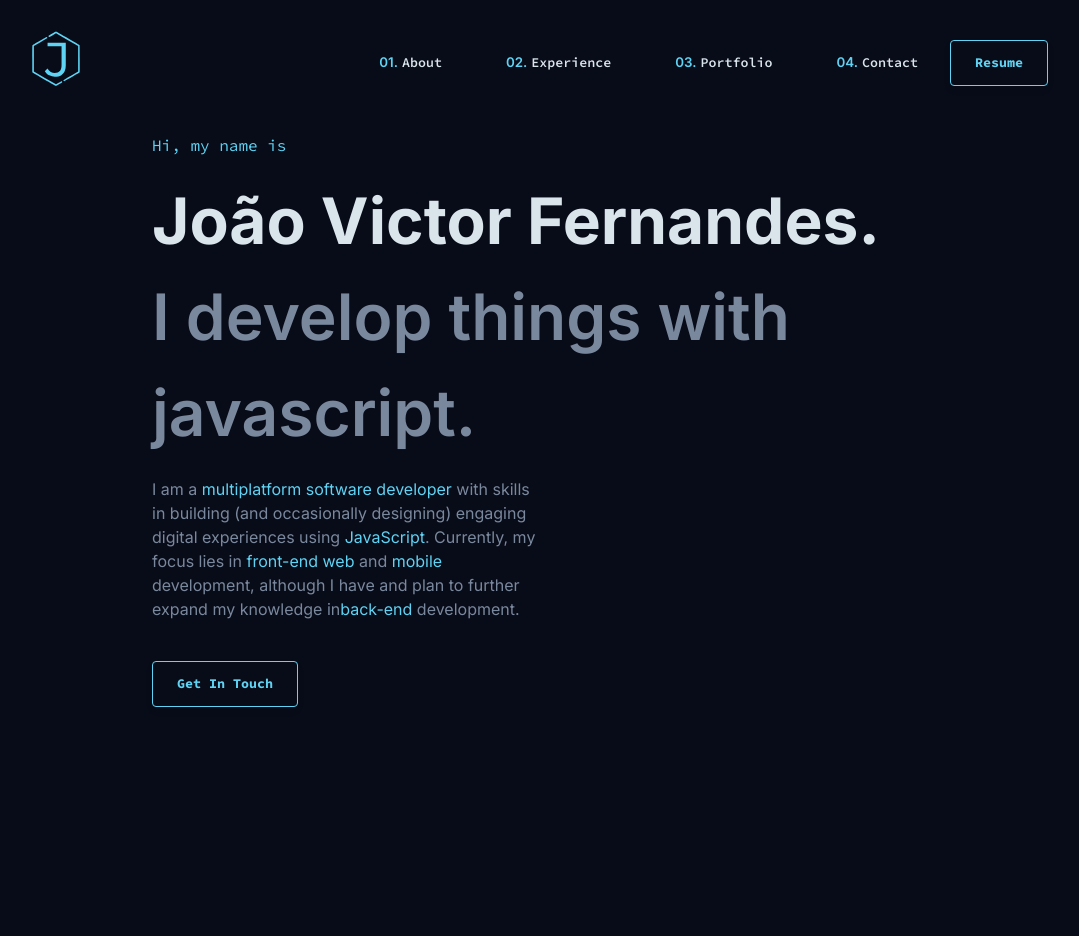
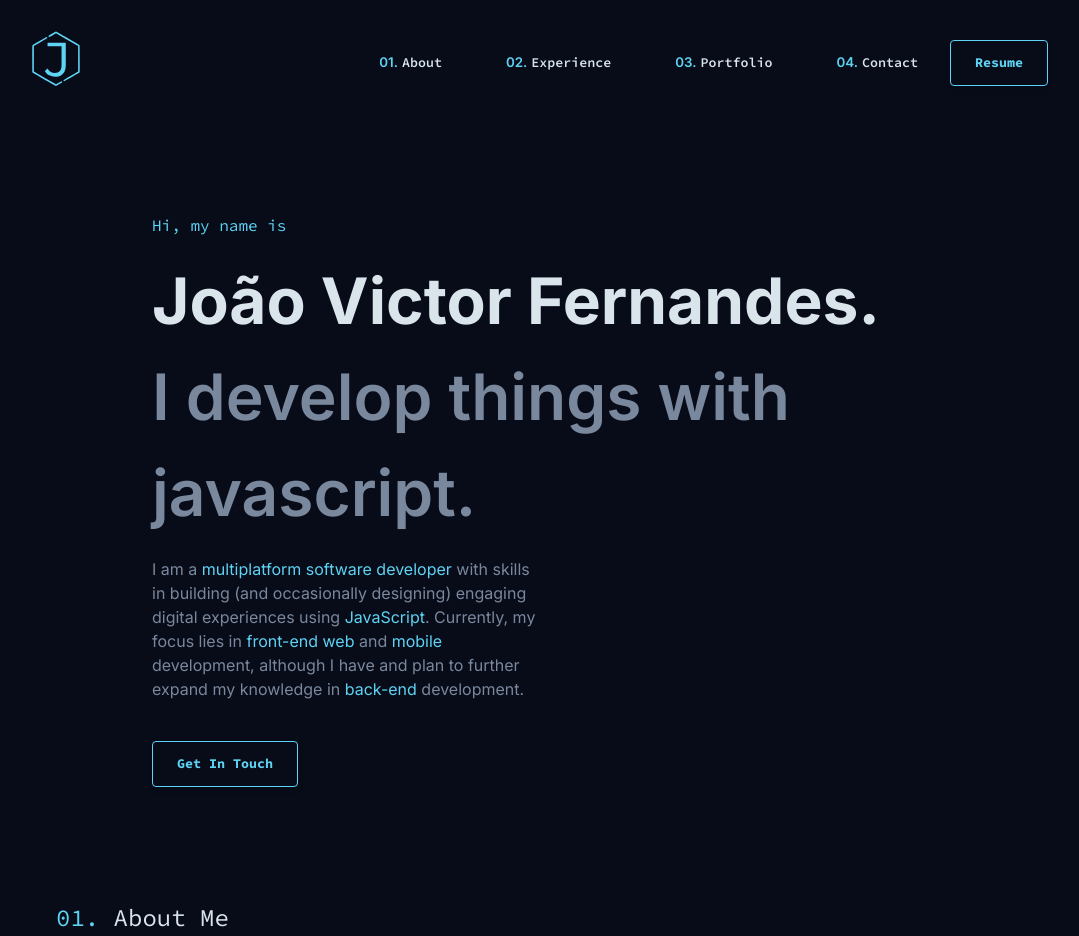
Before and after one commit to JvFern4ndes/MyPersonalWebsite, a React (Vite) app in the folder fe/: page / in a window 1280 px wide. Shown: the whole page, without its empty margins (104-1183 px from the left). Before the commit the page ends 800 px from the top, so only its background shows below. Built offline with nearby package versions, Linux system fonts and the light colour scheme.

Commit message:
feat: create about page and turn off eslint rule about texts breaklines

```diff
--- /dev/null
+++ b/fe/src/Pages/About/index.jsx
@@ -0,0 +1,16 @@
+import ColorSourceCodeProTexts from '../../components/ColorSourceCodeProTexts';
+import { Container, Content, Title } from './styles';
+
+export default function About() {
+  return (
+    <Container>
+      <Content>
+        <Title>
+          <ColorSourceCodeProTexts>01.</ColorSourceCodeProTexts>
+          {' '}
+          About Me
+        </Title>
+      </Content>
+    </Container>
+  );
+}
--- /dev/null
+++ b/fe/src/Pages/About/styles.jsx
@@ -0,0 +1,18 @@
+import styled from 'styled-components';
+
+export const Container = styled.div`
+  width: 100%;
+  max-width: 75%;
+  margin: 0 auto;
+  height: 100%;
+`;
+
+export const Content = styled.div`
+  display: flex;
+  flex-direction: column;
+`;
+
+export const Title = styled.div`
+  font-family: 'Source Code Pro', sans-serif;
+  font-size: 24px;
+`;
--- a/fe/src/Pages/Index/index.jsx
+++ b/fe/src/Pages/Index/index.jsx
@@ -4,6 +4,7 @@ import Global from '../../assets/styles/global';
 
 import Header from '../../components/Header';
 import Start from '../Start';
+import About from '../About';
 
 export default function Index() {
   return (
@@ -11,6 +12,7 @@ export default function Index() {
       <Global />
       <Header />
       <Start />
+      <About />
     </ThemeProvider>
   );
 }
--- a/fe/src/Pages/Start/index.jsx
+++ b/fe/src/Pages/Start/index.jsx
@@ -1,8 +1,9 @@
 /* eslint-disable max-len */
 import {
-  Container, Content, FirstText, Name, SecondText, ThirdText, ColorTexts,
+  Container, Content, FirstText, Name, SecondText, ThirdText,
 } from './styles';
 import Button from '../../components/Button';
+import ColorTexts from '../../components/ColorTexts';
 
 export default function Home() {
   return (
@@ -12,25 +13,7 @@ export default function Home() {
         <Name>João Victor Fernandes.</Name>
         <SecondText>I develop things with javascript.</SecondText>
         <ThirdText>
-          I am a
-          {' '}
-          <ColorTexts>multiplatform software developer</ColorTexts>
-          {' '}
-          with skills in building (and occasionally designing) engaging digital experiences using
-          {' '}
-          <ColorTexts>JavaScript</ColorTexts>
-          . Currently, my focus lies in
-          {' '}
-          <ColorTexts>front-end web</ColorTexts>
-          {' '}
-          and
-          {' '}
-          <ColorTexts>mobile</ColorTexts>
-          {' '}
-          development, although I have and plan to further expand my knowledge in
-          <ColorTexts>back-end</ColorTexts>
-          {' '}
-          development.
+          I am a<ColorTexts> multiplatform software developer</ColorTexts> with skills in building (and occasionally designing) engaging digital experiences using<ColorTexts> JavaScript</ColorTexts>. Currently, my focus lies in<ColorTexts> front-end web</ColorTexts> and{' '}<ColorTexts>mobile</ColorTexts> development, although I have and plan to further expand my knowledge in<ColorTexts> back-end</ColorTexts> development.
         </ThirdText>
         <Button>Get In Touch</Button>
       </Content>
--- a/fe/src/Pages/Start/styles.jsx
+++ b/fe/src/Pages/Start/styles.jsx
@@ -9,7 +9,7 @@ export const Container = styled.div`
 
 export const Content = styled.div`
   width: 100%;
-  height: 80vh;
+  height: 100vh;
   margin-left: 10%;
   display: flex;
   flex-direction: column;
@@ -42,7 +42,3 @@ export const ThirdText = styled.div`
   color: ${({ theme }) => theme.secondaryColor};
   margin-bottom: 40px;
 `;
-
-export const ColorTexts = styled.span`
-  color: ${({ theme }) => theme.tertiaryColor}
-`;
--- /dev/null
+++ b/fe/src/components/ColorSourceCodeProTexts.jsx
@@ -0,0 +1,6 @@
+import styled from 'styled-components';
+
+export default styled.span`
+  font-family: 'Source Code Pro', sans-serif;
+  color: ${({ theme }) => theme.tertiaryColor};
+`;
--- /dev/null
+++ b/fe/src/components/ColorTexts.jsx
@@ -0,0 +1,5 @@
+import styled from 'styled-components';
+
+export default styled.span`
+  color: ${({ theme }) => theme.tertiaryColor};
+`;
```
Also changed, not shown: fe/.eslintrc.json.
